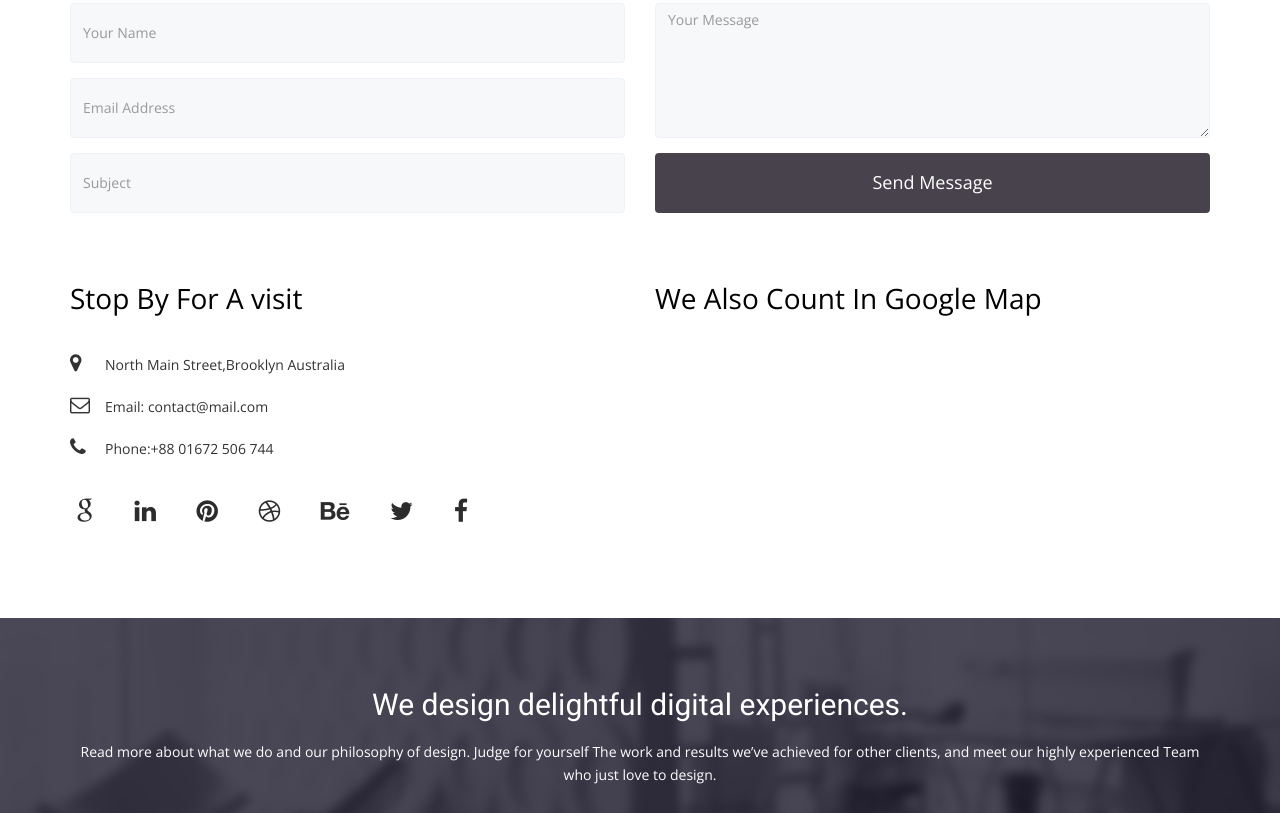
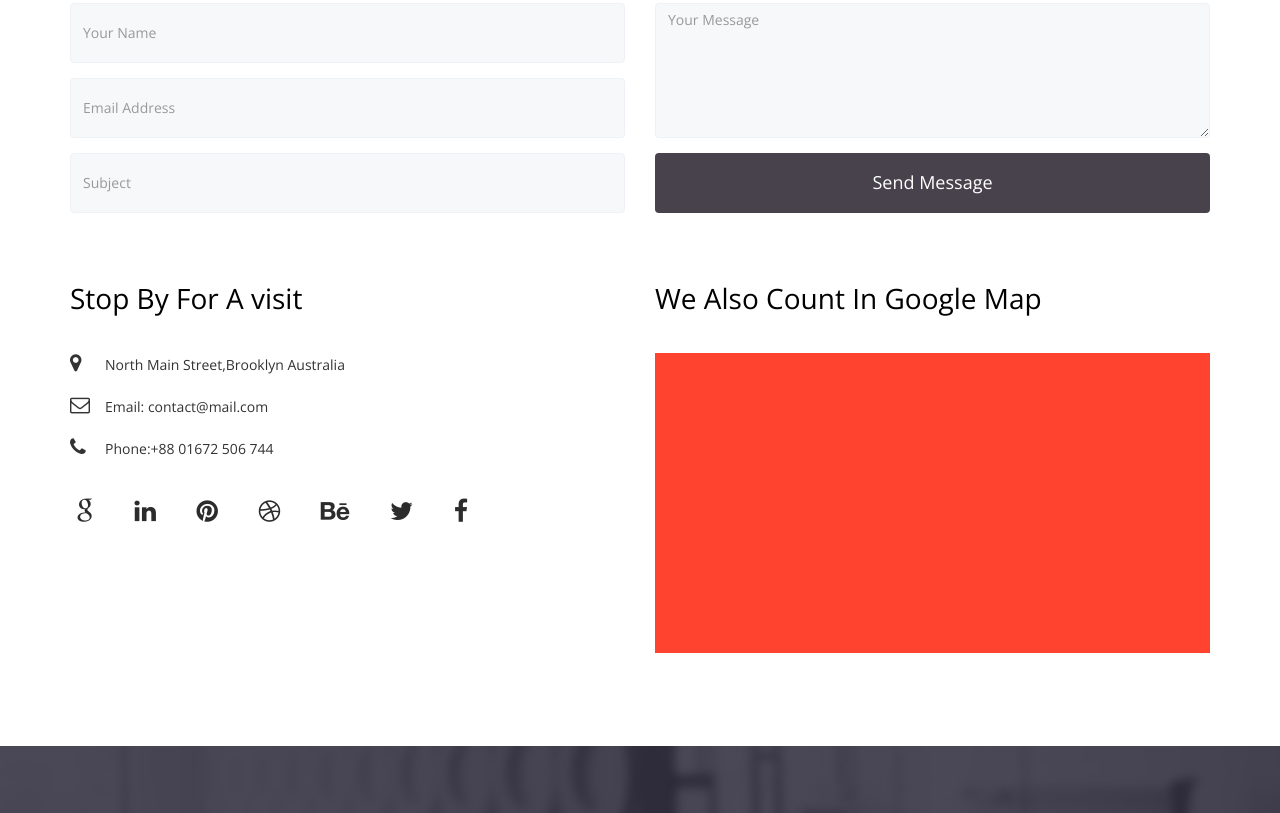
Before and after one commit to samiadelgado/web-router, a plain HTML site: page index.html at #!/contact in a window 1280 px wide. Shown: the part 527-1340 px from the top of the page. Drawn offline with nearby package versions, Linux system fonts and the light colour scheme; some packages are replaced by stand-ins of ours; a web font is replaced by a local one.

Commit message:
Update contact.html

```diff
--- a/contact.html
+++ b/contact.html
@@ -87,7 +87,7 @@
                 <div class="block">
                   <h2>We Also Count In Google Map</h2>
                     <div class="google-map">
-                      <ui-gmap-google-map id="map" center='map.center' zoom='map.zoom'></ui-gmap-google-map>
+                          <div id="map"></div>
                     </div>
                 </div>
               </div>
```
